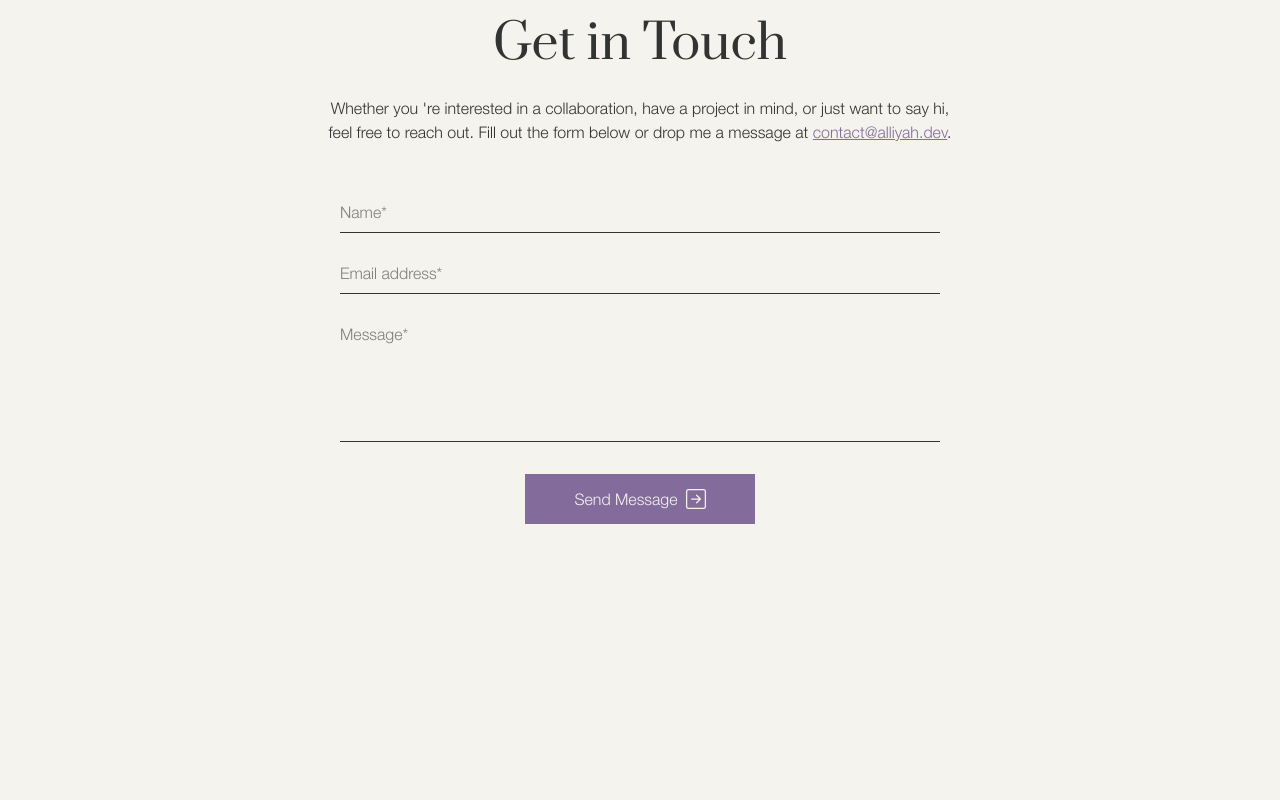
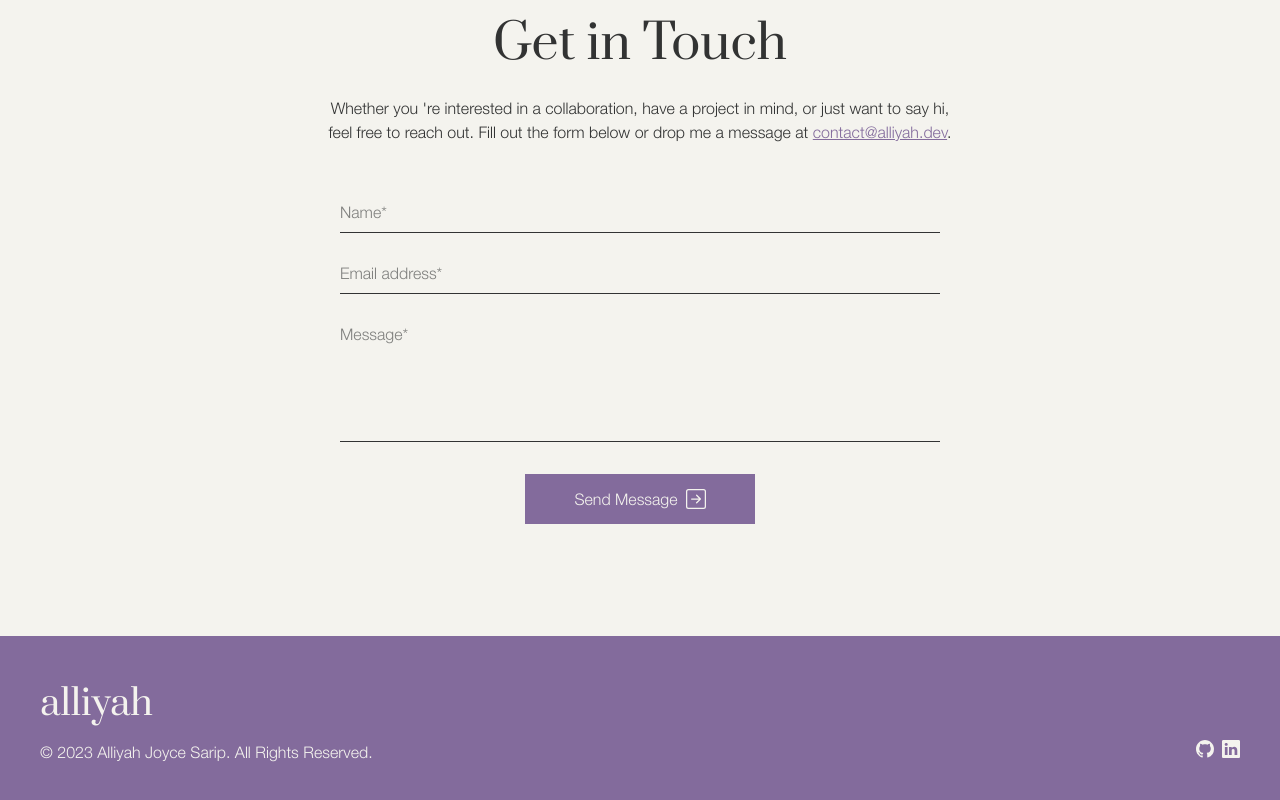
Before and after one commit to alliyah95/portfolio, a Next.js app: page / in a window 1280 px wide. Shown: the part 3026-3826 px from the top of the page. Before the commit the page ends 3662 px from the top, so only its background shows below. Built offline with nearby package versions, Linux system fonts and the light colour scheme.

Commit message:
feat: add footer

```diff
--- a/src/app/page.tsx
+++ b/src/app/page.tsx
@@ -1,5 +1,5 @@
 import React from "react";
-import { Contact, Hero, Projects, Skills } from "@/components/sections";
+import { Contact, Footer, Hero, Projects, Skills } from "@/components/sections";
 
 type Props = {};
 
@@ -10,6 +10,7 @@ const HomePage = (props: Props) => {
             <Skills />
             <Projects />
             <Contact />
+            <Footer />
         </>
     );
 };
--- /dev/null
+++ b/src/components/sections/footer.tsx
@@ -0,0 +1,34 @@
+import React from "react";
+import { BsGithub, BsLinkedin } from "react-icons/bs";
+
+type Props = {};
+
+const Footer = (props: Props) => {
+    return (
+        <footer className="bg-purple-100 py-8 md:py-12 px-7 md:px-9 xl:px-10">
+            <div className="container text-white-200">
+                <div className="font-prata text-3xl md:text-4xl mb-4 text-center md:text-start">
+                    <a href="#">alliyah</a>
+                </div>
+                <div className="flex flex-col-reverse md:flex-row md:justify-between">
+                    <p className="text-center">
+                        &copy; 2023 Alliyah Joyce Sarip. All Rights Reserved.
+                    </p>
+                    <div className="flex space-x-2 justify-center text-lg mb-2">
+                        <a href="https://github.com/alliyah95" target="_blank">
+                            <BsGithub />
+                        </a>
+                        <a
+                            href="https://www.linkedin.com/in/alliyahjoyce/"
+                            target="_blank"
+                        >
+                            <BsLinkedin />
+                        </a>
+                    </div>
+                </div>
+            </div>
+        </footer>
+    );
+};
+
+export default Footer;
--- a/src/components/sections/index.ts
+++ b/src/components/sections/index.ts
@@ -1,6 +1,7 @@
 import Contact from "./contact";
+import Footer from "./footer";
 import Hero from "./hero";
 import Projects from "./projects";
 import Skills from "./skills";
 
-export { Contact, Hero, Projects, Skills };
+export { Contact, Footer, Hero, Projects, Skills };
```
